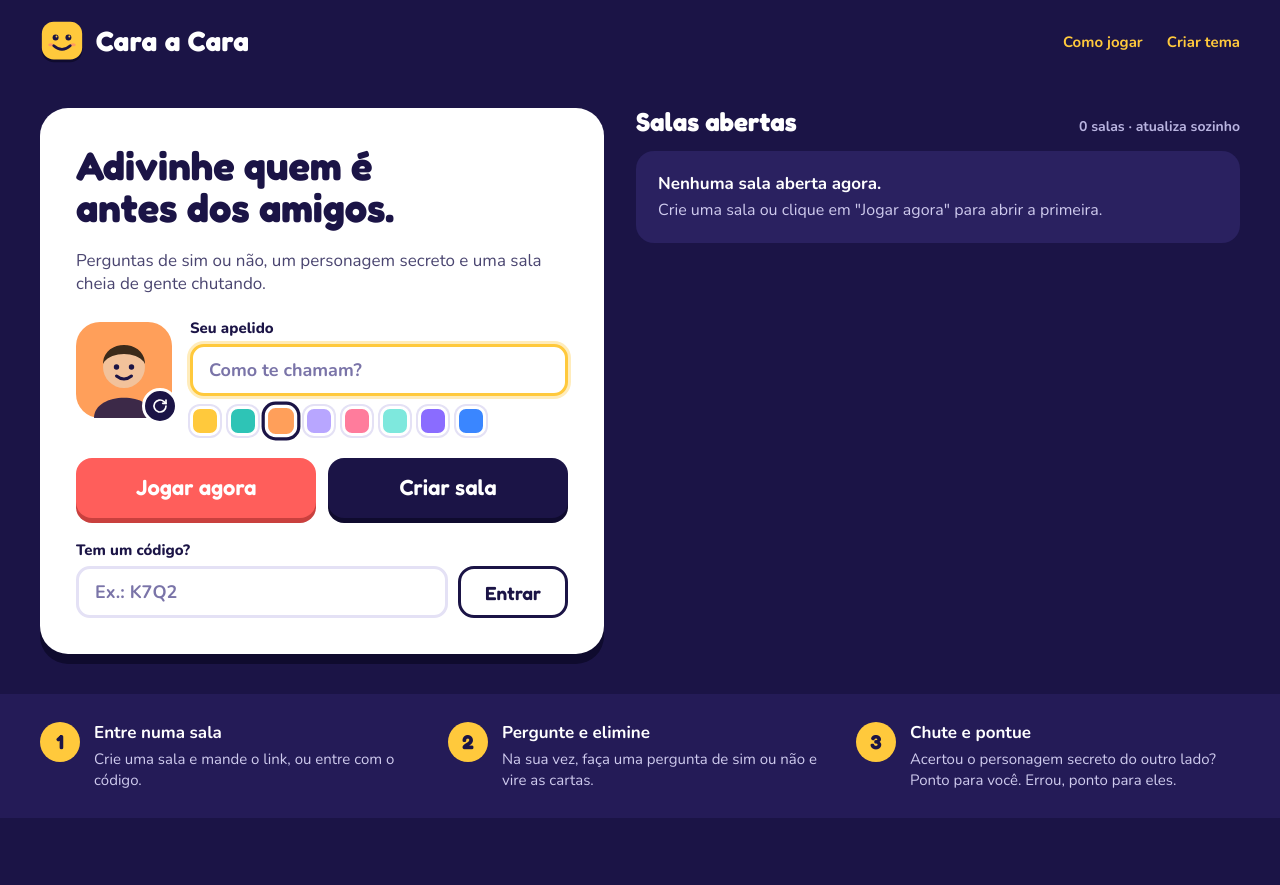
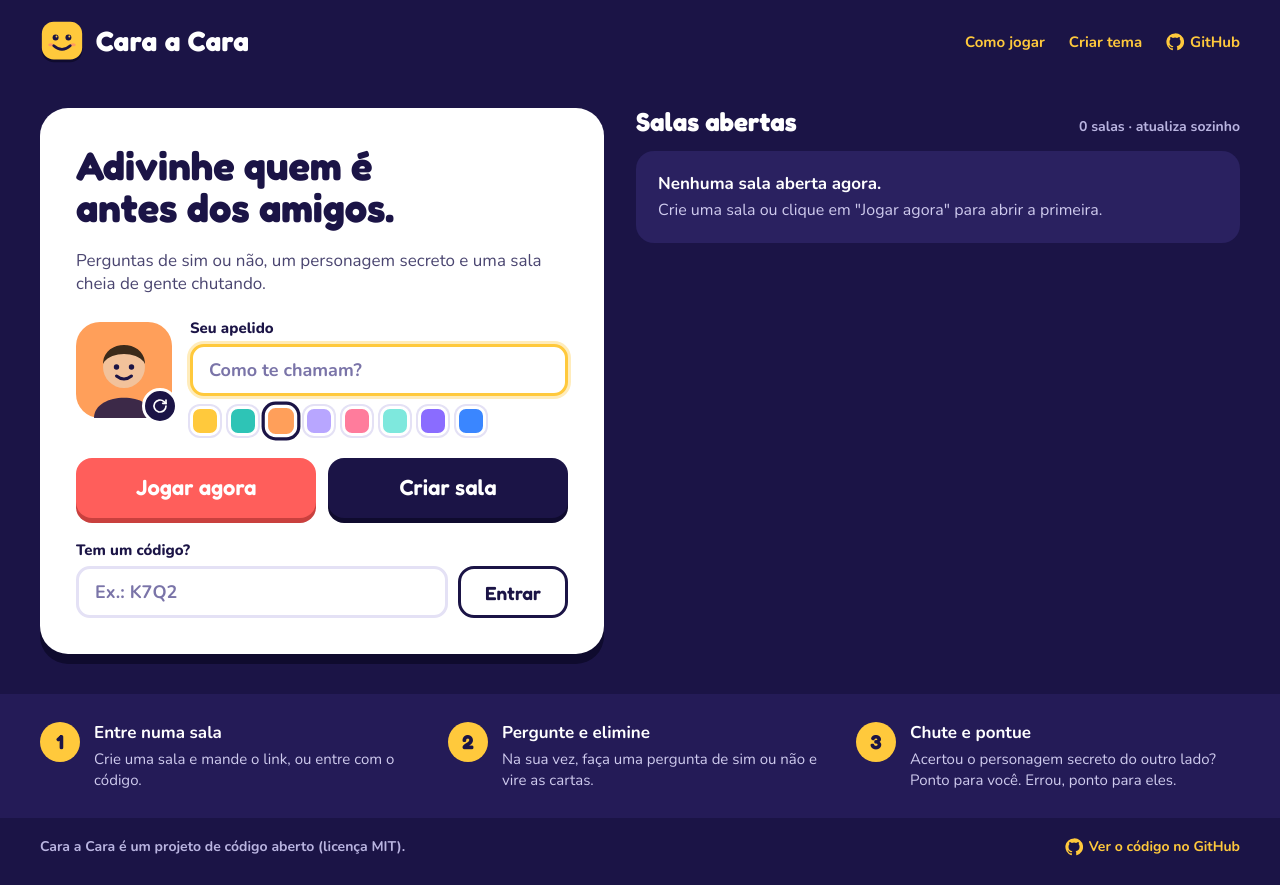
Before and after one commit to Igorcfig/guesswho, a FastAPI app: page / in a window 1280 px wide. Before the commit the page ends 818 px from the top, so only its background shows below. Run offline with FastAPI, Linux system fonts and the light colour scheme; data that the repository does not hold is empty.

Commit message:
Add GitHub link to the landing page and rewrite README in English
Closes #1

Co-Authored-By: Claude Opus 5.5 <noreply@anthropic.com>
Claude-Session: https://claude.ai/code/session_01MrN39uguprkgzgjQFqZXf9

```diff
--- a/app/config.py
+++ b/app/config.py
@@ -39,3 +39,5 @@ DATABASE_URL: str = _database_url()
 UPLOAD_DIR: Path = Path(os.environ.get("UPLOAD_DIR", "./uploads")).resolve()
 TEMPLATES_DIR: Path = BASE_DIR / "templates"
 STATIC_DIR: Path = BASE_DIR / "static"
+# Link do código-fonte exibido na página inicial (forks podem trocar).
+REPO_URL: str = os.environ.get("REPO_URL", "https://github.com/Igorcfig/guesswho")
--- a/app/main.py
+++ b/app/main.py
@@ -31,6 +31,7 @@ app = FastAPI(title="Cara a Cara", lifespan=lifespan)
 app.mount("/static", StaticFiles(directory=config.STATIC_DIR, check_dir=False), name="static")
 app.mount("/uploads", StaticFiles(directory=config.UPLOAD_DIR, check_dir=False), name="uploads")
 templates = Jinja2Templates(directory=str(config.TEMPLATES_DIR))
+templates.env.globals["repo_url"] = config.REPO_URL
 
 app.include_router(rooms.router)
 app.include_router(themes.router)
--- a/app/static/css/app.css
+++ b/app/static/css/app.css
@@ -580,3 +580,10 @@ button { font: inherit; }
 }
 .conn-btn { height: 34px; margin-left: 8px; vertical-align: middle; }
 .input-code::placeholder { text-transform: none; letter-spacing: normal; font-weight: 700; }
+
+/* Link do repositório (início) */
+.nav-github { display: inline-flex; align-items: center; gap: 6px; }
+.site-footer { padding: 20px 0 28px; color: var(--muted); font-size: 14px; font-weight: 700; }
+.site-footer-inner { display: flex; flex-wrap: wrap; gap: 8px 20px; align-items: center; justify-content: space-between; }
+.site-footer a { text-decoration: none; }
+.site-footer a:hover { text-decoration: underline; }
--- a/app/templates/index.html
+++ b/app/templates/index.html
@@ -10,6 +10,7 @@
   <nav class="site-nav" aria-label="Principal">
     <a href="#como-jogar">Como jogar</a>
     <a href="/temas/novo">Criar tema</a>
+    <a class="nav-github" href="{{ repo_url }}" target="_blank" rel="noopener"><svg width="18" height="18" viewBox="0 0 24 24" fill="currentColor" aria-hidden="true"><path d="M12 .5a11.5 11.5 0 0 0-3.64 22.41c.58.1.79-.25.79-.56v-2c-3.2.7-3.88-1.37-3.88-1.37-.52-1.33-1.28-1.69-1.28-1.69-1.05-.71.08-.7.08-.7 1.16.08 1.77 1.19 1.77 1.19 1.03 1.77 2.7 1.26 3.36.96.1-.75.4-1.26.73-1.55-2.55-.29-5.24-1.28-5.24-5.68 0-1.26.45-2.28 1.19-3.09-.12-.29-.52-1.46.11-3.05 0 0 .97-.31 3.17 1.18a11 11 0 0 1 5.77 0c2.2-1.49 3.17-1.18 3.17-1.18.63 1.59.23 2.76.11 3.05.74.81 1.19 1.83 1.19 3.09 0 4.41-2.69 5.39-5.25 5.67.41.36.78 1.06.78 2.14v3.17c0 .31.21.67.8.56A11.5 11.5 0 0 0 12 .5Z"/></svg><span>GitHub</span></a>
   </nav>
 </header>
 
@@ -74,5 +75,12 @@
     <li><span class="step-n">3</span><div><strong>Chute e pontue</strong><span>Acertou o personagem secreto do outro lado? Ponto para você. Errou, ponto para eles.</span></div></li>
   </ol>
 </section>
+
+<footer class="site-footer">
+  <div class="wrap site-footer-inner">
+    <span>Cara a Cara é um projeto de código aberto (licença MIT).</span>
+    <a class="nav-github" href="{{ repo_url }}" target="_blank" rel="noopener"><svg width="18" height="18" viewBox="0 0 24 24" fill="currentColor" aria-hidden="true"><path d="M12 .5a11.5 11.5 0 0 0-3.64 22.41c.58.1.79-.25.79-.56v-2c-3.2.7-3.88-1.37-3.88-1.37-.52-1.33-1.28-1.69-1.28-1.69-1.05-.71.08-.7.08-.7 1.16.08 1.77 1.19 1.77 1.19 1.03 1.77 2.7 1.26 3.36.96.1-.75.4-1.26.73-1.55-2.55-.29-5.24-1.28-5.24-5.68 0-1.26.45-2.28 1.19-3.09-.12-.29-.52-1.46.11-3.05 0 0 .97-.31 3.17 1.18a11 11 0 0 1 5.77 0c2.2-1.49 3.17-1.18 3.17-1.18.63 1.59.23 2.76.11 3.05.74.81 1.19 1.83 1.19 3.09 0 4.41-2.69 5.39-5.25 5.67.41.36.78 1.06.78 2.14v3.17c0 .31.21.67.8.56A11.5 11.5 0 0 0 12 .5Z"/></svg><span>Ver o código no GitHub</span></a>
+  </div>
+</footer>
 {% endblock %}
 {% block scripts %}<script type="module" src="/static/js/home.js"></script>{% endblock %}
--- a/docker-compose.yml
+++ b/docker-compose.yml
@@ -13,6 +13,7 @@ services:
       POSTGRES_DB: ${POSTGRES_DB:?defina POSTGRES_DB no .env}
       POSTGRES_HOST: db
       POSTGRES_PORT: "5432"
+      REPO_URL: ${REPO_URL:-https://github.com/Igorcfig/guesswho}
       UPLOAD_DIR: /data/uploads
     volumes:
       - uploads:/data/uploads
```
Also changed, not shown: README.md, 4 other files.
